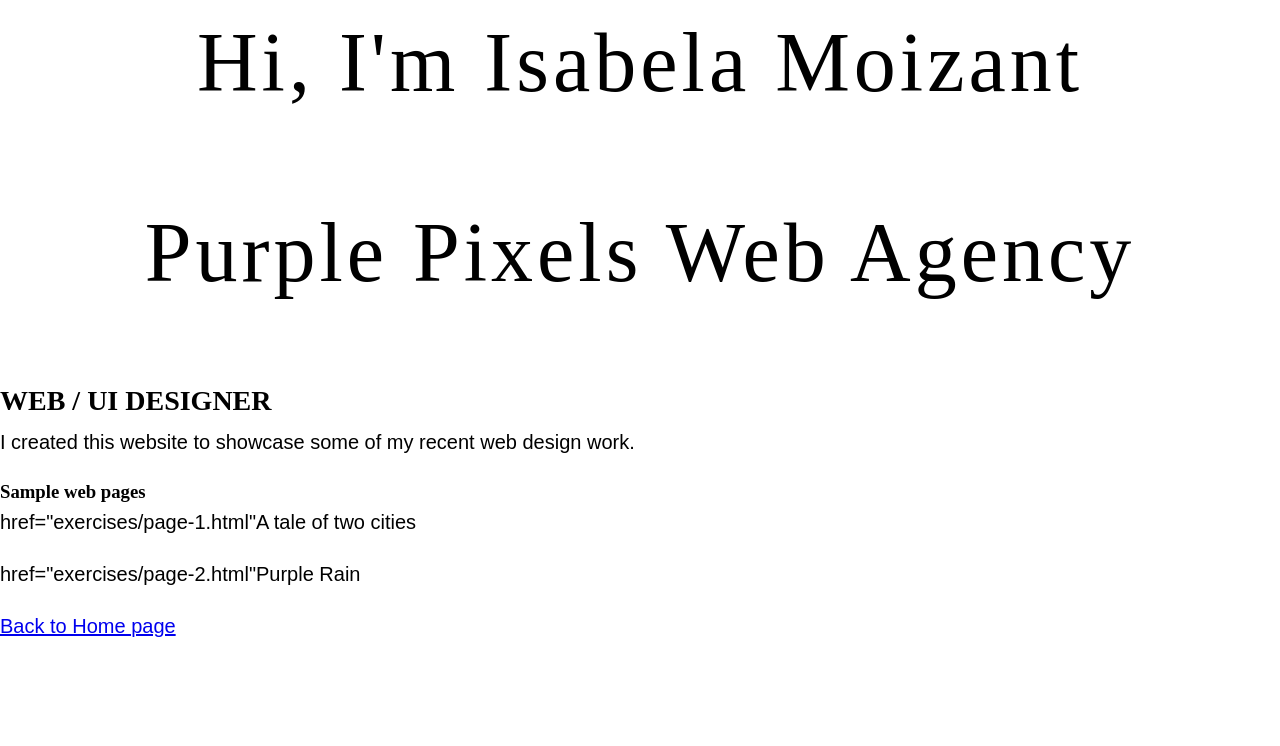
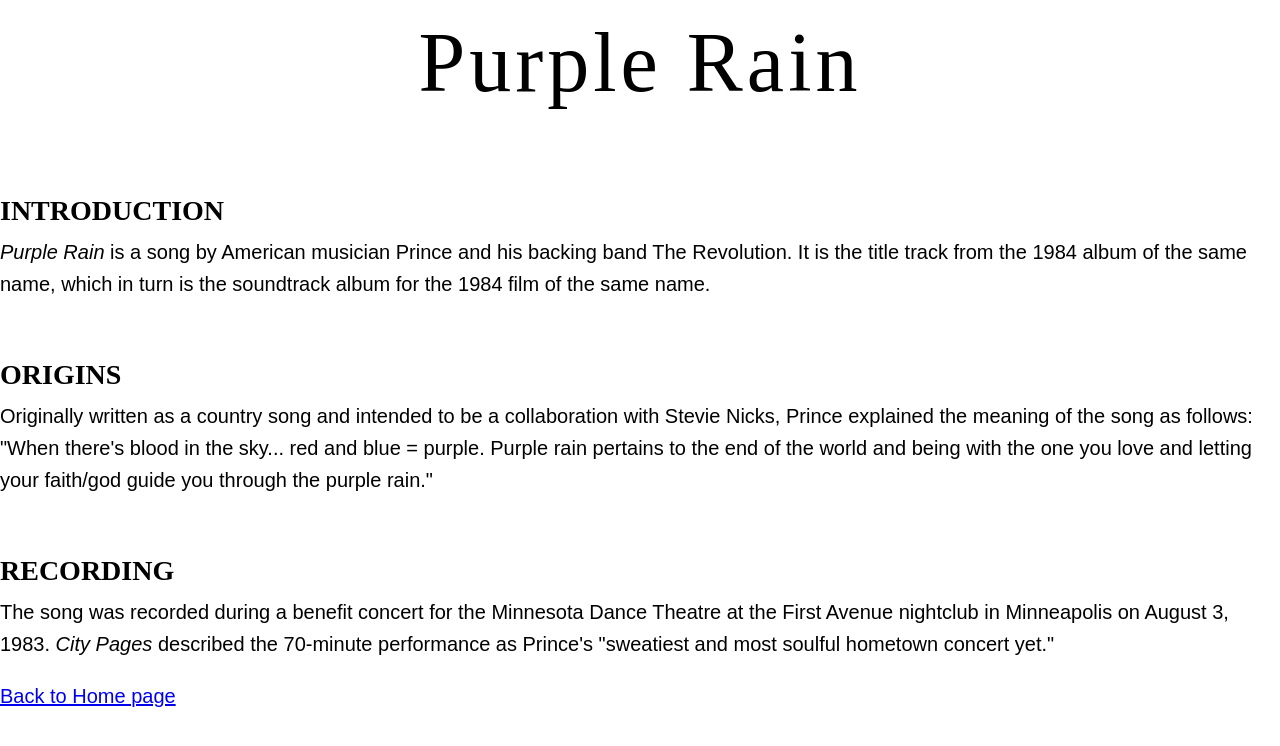
Before and after one commit to IsabelaMoizantr/Isabelamoizantr.github.io, a plain HTML site: page exercises/page-2.html in a window 1280 px wide. Drawn offline with Linux system fonts and the light colour scheme.

Commit message:
Add files via upload

```diff
--- a/exercises/page-2.html
+++ b/exercises/page-2.html
@@ -1,27 +1,29 @@
 <!DOCTYPE html>
 <html lang="en">
+
     <head>
         <meta charset="UTF-8">
         <meta name="viewport" content="width=device-width, initial-scale=1.0">
         <title>Purple Rain</title>
         <title>When Doves Cry</title>
-        <meta name="description" content="A basic web page containing some text from Wikipedia about the 1983-recorded song Purple Rain by Prince">
+        <meta name="description" content="A basic web page containing some text from Wikipedia about the 1983-recorded song Purple Rain by Prince">
         <link rel="stylesheet" href="assets/css/style-2.css">
 </head>
 
 <body>
 
-<h1>Hi, I'm Isabela Moizant</h1>
+    <h1>Purple Rain</h1>
 
-<h1>Purple Pixels Web Agency</h1>
+    <h2>Introduction</h2>
+    <p><i>Purple Rain</i> is a song by American musician Prince and his backing band The Revolution. It is the title track from the 1984 album of the same name, which in turn is the soundtrack album for the 1984 film of the same name.</p>
 
-<h2>Web / UI Designer</h2>
+    <h2>Origins</h2>
+    <p>Originally written as a country song and intended to be a collaboration with Stevie Nicks, Prince explained the meaning of the song as follows: "When there's blood in the sky... red and blue = purple. Purple rain pertains to the end of the world and being with the one you love and letting your faith/god guide you through the purple rain."</p>
 
-<p>I created this website to showcase some of my recent web design work.</p>
+    <h2>Recording</h2>
+    <p>The song was recorded during a benefit concert for the Minnesota Dance Theatre at the First Avenue nightclub in Minneapolis on August 3, 1983. <i>City Pages</i> described the 70-minute performance as Prince's "sweatiest and most soulful hometown concert yet."</p>
 
-<h3> Sample web pages</h3>
-<p><a> href="exercises/page-1.html"A tale of two cities</a></p>
-<p><a> href="exercises/page-2.html"Purple Rain</a></p>
+
 
 <p><a href="../index.html">Back to Home page</a></p>
 </body>
```
Also changed, not shown: exercises/page-3.html (+30 -0 lines), index.html (+6 -2 lines).
